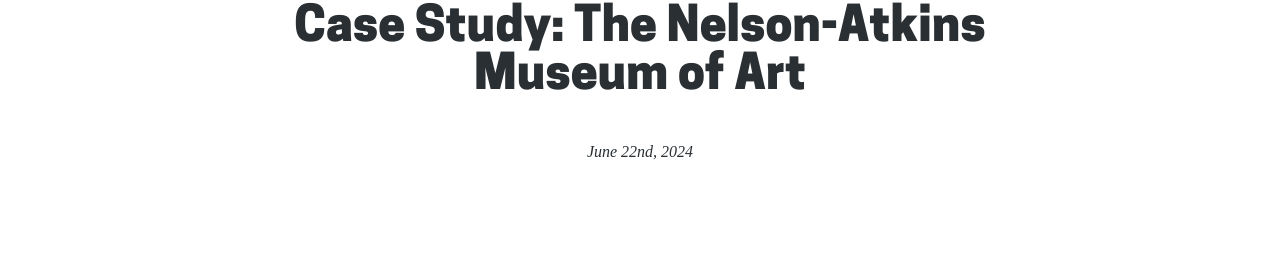
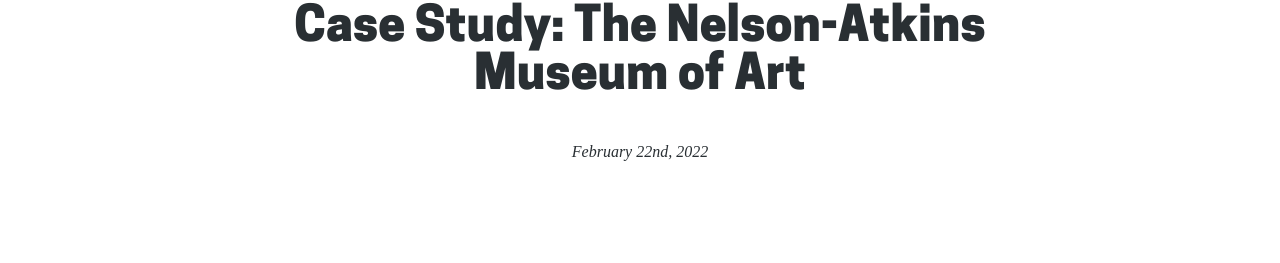
Before and after one commit to digpublishing/digpublishing.github.io, a Jekyll site: the page built from webinars/_posts/2024-06-22-case-study-the-nelson-atkins-museum-of-art.md, in a window 1280 px wide. Shown: the part 261-524 px from the top of the page. Built offline with Jekyll 4.4.1, drawn with Linux system fonts in a browser that asks for light colours; grey boxes are pictures that could not be loaded.

Commit message:
Update Webinar “2024-06-22-case-study-the-nelson-atkins-museum-of-art”

```diff
--- a/webinars/_posts/2024-06-22-case-study-the-nelson-atkins-museum-of-art.md
+++ b/webinars/_posts/2024-06-22-case-study-the-nelson-atkins-museum-of-art.md
@@ -1,7 +1,7 @@
 ---
 layout: webinar
 title: "Case Study: The Nelson-Atkins Museum of Art"
-video_id: 2KG5I6TLF8Y&t=2s
-date: June 22, 2024
+video_id: 2KG5I6TLF8Y&t
+date: February 22, 2022
 ---
 In this webinar, the team from the Nelson-Atkins Museum of Art reflects on the one-year anniversary of the serial launch of *[French Paintings and Pastels, 1600–1945: The Collections of the Nelson-Atkins Museum of Art](https://www.nelson-atkins.org/fpc/)*. Stephanie Alger (Digital Publishing Assistant), Brigid Boyle (Block Family Foundation Doctoral Fellow), and Meghan Gray (Project Manager, Curatorial Associate in European Arts) give an overview of this unique project, published in monthly installments. They share the lessons they learned through the planning stages of the publication, and why they decided on their serial approach. Learn about the work that goes into each launch, see statistics on audience reach, and hear about the museum’s strategies for publicizing the book.
```
